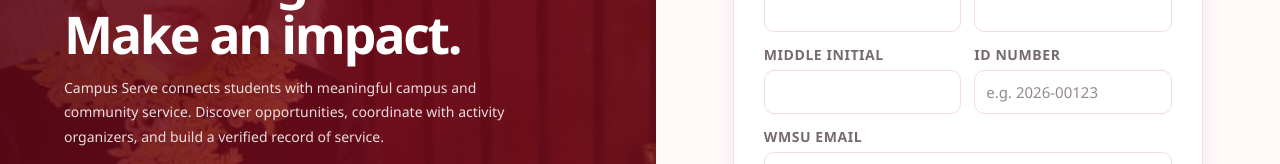
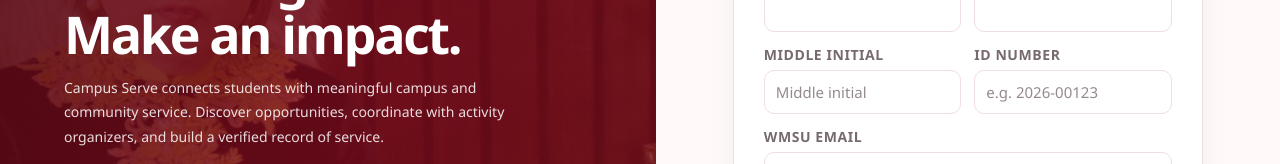
Before and after one commit to ty202502125-cyber/Safe_Camp_Cons, a React (Vite) app in the folder FRONTEND/: page / in a window 1280 px wide. Both pictures are taken after a click on the button "Student sign-up". Shown: the part 291-455 px from the top of the page. Built offline with nearby package versions, Linux system fonts and the light colour scheme; no server answers.

Commit message:
feat: add placeholder to middle initial input in registration form

```diff
--- a/FRONTEND/src/pages/auth/RegisterForm.jsx
+++ b/FRONTEND/src/pages/auth/RegisterForm.jsx
@@ -69,7 +69,7 @@ export default function RegisterForm({ d, studentColleges }) {
         </label>
         <label>
           Middle initial
-          <input name="mi" maxLength={2} />
+          <input name="mi"  placeholder="Middle initial" />
         </label>
         <label>
           ID number
```
